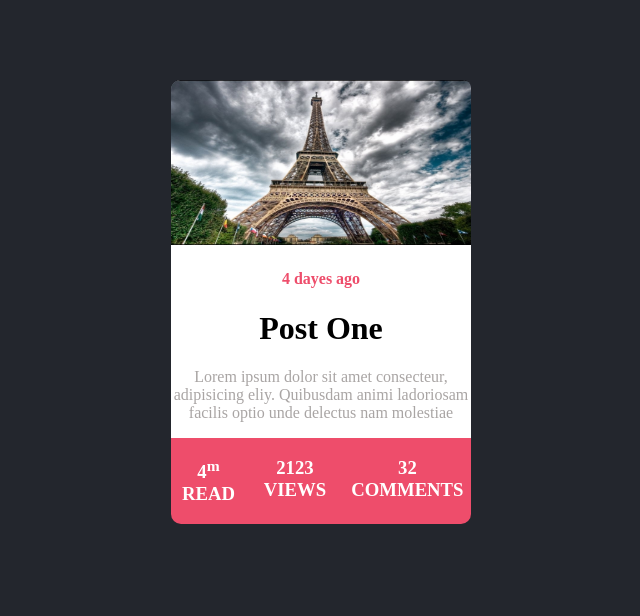
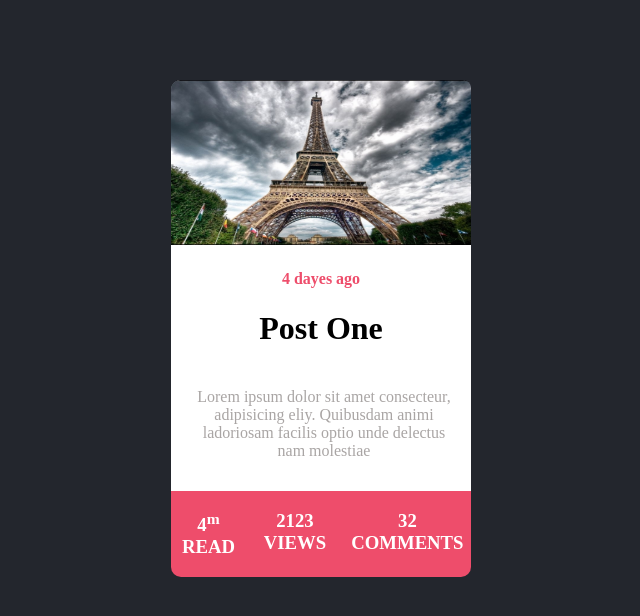
Before and after one commit to YasserMohammed1047/FE, a plain HTML site: page exercise/page.html in a window 1280 px wide. Shown: the whole page, without its empty margins (179-819 px from the left). Drawn offline with Linux system fonts and the light colour scheme.

Commit message:
edit in desin

```diff
--- a/exercise/page.css
+++ b/exercise/page.css
@@ -4,7 +4,7 @@ body {
     color: #000;
     position: absolute;
 }
-main {
+.containter {
     background: #fff;
     position: absolute;
     height: 430px;
@@ -13,7 +13,7 @@ main {
     border-radius: 10px;
     padding-top: 0;
 }
-img {
+.img_in_heder {
     height: 165px;
     width: 300px;
     position: relative;
@@ -26,9 +26,10 @@ h4 {
 h1 {
     position: relative;
 }
-p {
+.Text {
     color: #a9a5a4;
     position: relative;
+    padding: 20px 15px 15px 21px;
 }
 .end {
     position: absolute;
--- a/exercise/page.html
+++ b/exercise/page.html
@@ -7,15 +7,15 @@
     <link rel="stylesheet" href="page.css">
 </head>
 <body>
-    <main class="card">
-        <div class="picture">
-            <img src="img/test.jpg" alt="">
-        </div>
+    <div class="containter">
+        <footer class="picture">
+            <img src="img/test.jpg" alt="" class="img_in_heder">
+        </footer>
         <div>
             <h4>4 dayes ago</h4>
             <h1>Post One</h1>
         </div>
-        <p>
+        <p class="Text">
             Lorem ipsum dolor sit amet
             consecteur, adipisicing eliy.
             Quibusdam animi ladoriosam facilis
@@ -34,7 +34,7 @@
         </div>
 
 
-    </main>
+    </div>
 
 </body>
 </html>
```
